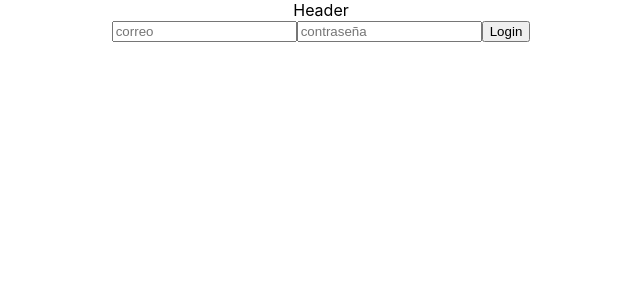
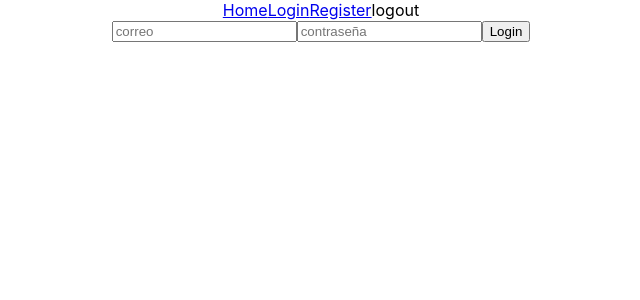
Before and after one commit to diegopalones/social-network-front, a React (Create React App) app: page /login in a window 1280 px wide. Shown: the top 300 px of the page, without its empty margins (319-959 px from the left). Built offline with nearby package versions, Linux system fonts and the light colour scheme.

Commit message:
logout and links added

```diff
--- a/src/components/Header/Header.jsx
+++ b/src/components/Header/Header.jsx
@@ -1,8 +1,14 @@
 import React from 'react'
+import { Link } from 'react-router-dom'
 
 const Header = () => {
   return (
-    <div>Header</div>
+    <div>
+        <Link to="/">Home</Link>
+        <Link to="/login">Login</Link>
+        <Link to="/register">Register</Link>
+        <span>logout</span>
+    </div>
   )
 }
 
--- a/src/features/auth/authService.js
+++ b/src/features/auth/authService.js
@@ -22,12 +22,37 @@ const login = async(userData)=>{
 
     return res.data
 
-    }
+    };
+
+    const logout = async () => {
+
+        const user = JSON.parse(localStorage.getItem("user"));
+
+        const res = await axios.delete(API_URL + "/users/logout", {
+
+        headers: {
+
+        authorization: user?.token,
+
+        },
+
+        });
+
+        if (res.data) {
+
+        localStorage.removeItem("user");
+
+        }
+
+        return res.data;
+
+        };
 
 const authService = {
 
 register,
-login
+login,
+logout
 
 };
 
--- a/src/features/auth/authSlice.js
+++ b/src/features/auth/authSlice.js
@@ -1,9 +1,9 @@
 import { createSlice, createAsyncThunk } from "@reduxjs/toolkit";
 import authService from "./authService";
 
-const user = JSON.parse(localStorage.getItem("user"))
+const user = JSON.parse(localStorage.getItem("user"));
 const initialState = {
-  user: user? user: null,
+  user: user ? user : null,
 };
 
 export const register = createAsyncThunk("auth/register", async (user) => {
@@ -22,6 +22,14 @@ export const login = createAsyncThunk("auth/login", async (user) => {
   }
 });
 
+export const logout = createAsyncThunk("auth/logout", async () => {
+  try {
+    return await authService.logout();
+  } catch (error) {
+    console.error(error);
+  }
+});
+
 export const authSlice = createSlice({
   name: "auth",
 
@@ -29,10 +37,13 @@ export const authSlice = createSlice({
 
   reducers: {},
   extraReducers: (builder) => {
-    builder.addCase(login.fulfilled, (state, action) => {
-
-      state.user = action.payload;
-    });
+    builder
+      .addCase(login.fulfilled, (state, action) => {
+        state.user = action.payload;
+      })
+      .addCase(logout.fulfilled, (state) => {
+        state.user = null;
+      });
   },
 });
 
```
